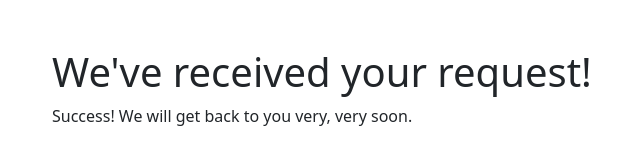
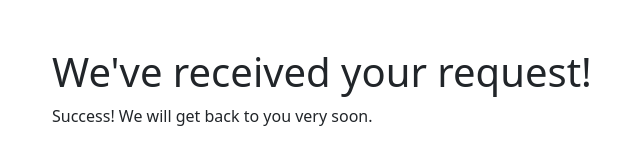
Before and after one commit to uhfste/uhfste.github.io, a plain HTML site: page success.html in a window 1280 px wide. Shown: the full height of the page, 30-670 px from the left. Drawn offline with nearby package versions, Linux system fonts and the light colour scheme.

Commit message:
Update success.html

```diff
--- a/success.html
+++ b/success.html
@@ -14,7 +14,7 @@
 
     <div class="container mt-5">
         <h1>We've received your request!</h1>
-        <p>Success! We will get back to you very, very soon.</p>
+        <p>Success! We will get back to you very soon.</p>
     </div>
 
     <!-- Optional JavaScript; choose one of the two! -->
```
